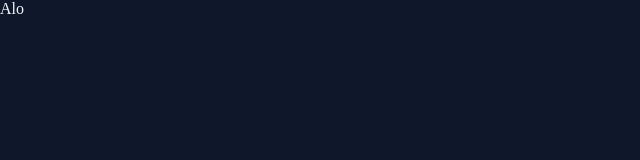
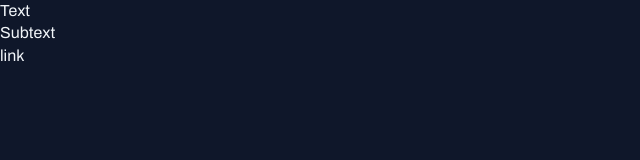
Before and after one commit to michelgds/news-portal, a plain HTML site: page index.html in a window 1280 px wide. Shown: the whole page, without its empty margins (0-640 px from the left). Drawn offline with Linux system fonts and the light colour scheme.

Commit message:
Apply fonts

```diff
--- a/index.html
+++ b/index.html
@@ -1,12 +1,21 @@
 <!DOCTYPE html>
 <html lang="pt-br">
+
 <head>
+  <link rel="preconnect" href="https://fonts.googleapis.com">
+  <link rel="preconnect" href="https://fonts.gstatic.com" crossorigin>
   <meta charset="UTF-8">
   <meta name="viewport" content="width=device-width, initial-scale=1.0">
   <title>News Portal</title>
   <link rel="stylesheet" href="styles/index.css">
+  <link href="https://fonts.googleapis.com/css2?family=Archivo:ital,wght@0,100..900;1,100..900&display=swap"
+  rel="stylesheet">
 </head>
+
 <body>
-  Alo
+  <h1>Text</h1>
+  <h2>Subtext</h2>
+  <a href="#">link</a>
 </body>
+
 </html>
--- a/styles/global.css
+++ b/styles/global.css
@@ -11,9 +11,31 @@
   --stroke-color: #1E293B;
   --text-color-primary: #F1F5F9;
   --text-color-secondary: #CBD5E1;
+
+  --font-family: 'Archivo', sans-serif;
+  --h1: 800 24px/135% var(--font-family);
+  --h2: 800 16px/140% var(--font-family);
+  --h3: 800 14px/140% var(--font-family);
+  --text-span: 600 14px/145% var(--font-family);
+  --text: 400 16px/140% var(--font-family);
+  --text-sm: 400 14px/160% var(--font-family);
 }
 
 body {
+  font: var(--text);
   color: var(--text-color-primary);
   background-color: var(--bg-color);
 }
+
+a {
+  text-decoration: none;
+  color: inherit;
+}
+
+a:hover {
+  color: var(--brand-color-light);
+}
+
+h1, h2, h3 {
+  font: inherit;
+}
```
